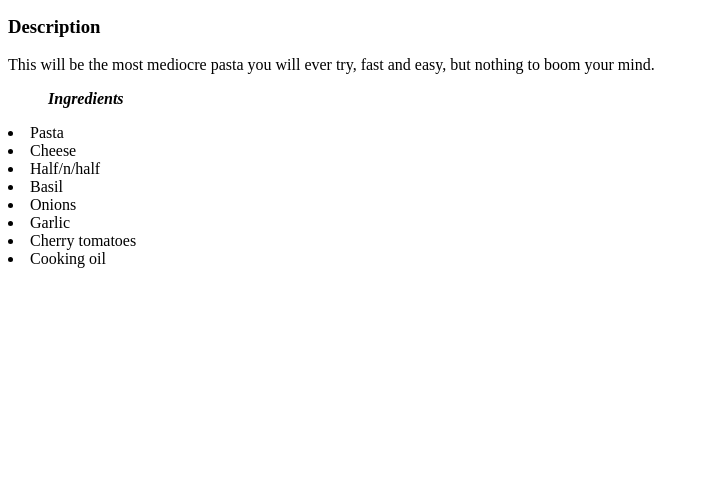
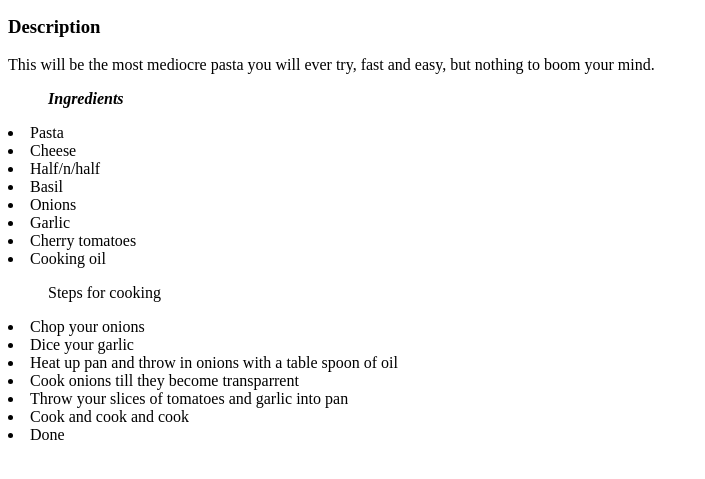
Before and after one commit to plierhand/odin-recipes, a plain HTML site: page recipes/pasta.html in a window 1280 px wide. Shown: the part 101-580 px from the top of the page, without its empty margins (0-705 px from the left). Drawn offline with Linux system fonts and the light colour scheme.

Commit message:
Add steps for cooking section

```diff
--- a/recipes/pasta.html
+++ b/recipes/pasta.html
@@ -13,6 +13,7 @@
 
         <h3>Description</h3>
         <p>This will be the most mediocre pasta you will ever try, fast and easy, but nothing to boom your mind.</p>
+
         <ul><strong><em>Ingredients</em></strong></ul>
             <li>Pasta</li>
             <li>Cheese</li>
@@ -23,5 +24,13 @@
             <li>Cherry tomatoes</li>
             <li>Cooking oil</li>
 
+        <ol>Steps for cooking</ol>
+            <li>Chop your onions</li>
+            <li>Dice your garlic</li>
+            <li>Heat up pan and throw in onions with a table spoon of oil</li>
+            <li>Cook onions till they become transparrent</li>
+            <li>Throw your slices of tomatoes and garlic into pan</li>
+            <li>Cook and cook and cook</li>
+            <li>Done</li>
     </body>
 </hmtl>
```
